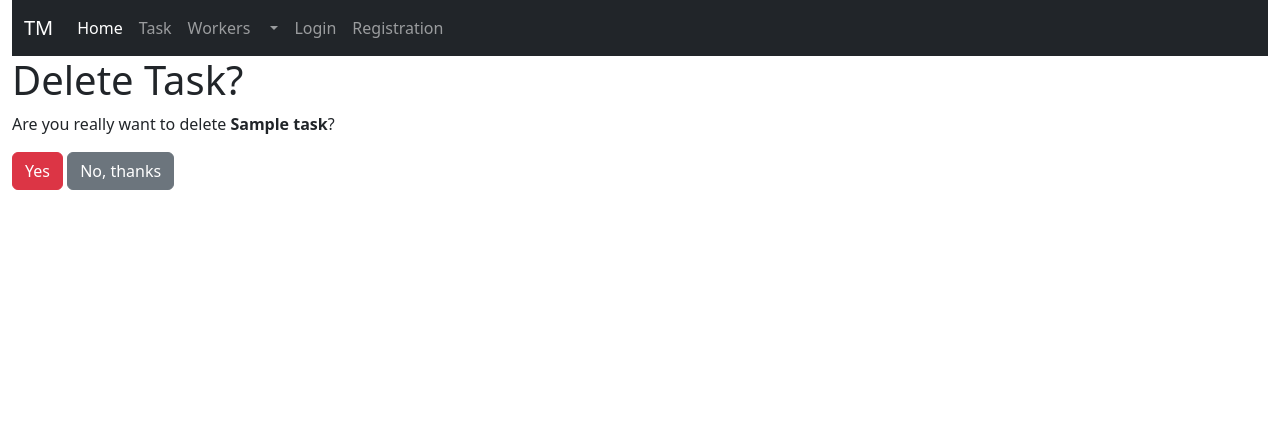
After one commit to KantorSerhiy/IT-Company-Task-Manager, a Django app: page /tasks/1/delete in a window 1280 px wide. The commit adds this page. Shown: the top 430 px of the page. Run offline with Django 4.2, Linux system fonts and the light colour scheme; tables that the repository leaves empty hold one stand-in row (values such as "Sample post").

Commit message:
add create update and delete functions for task

```diff
--- a/TaskManager/forms.py
+++ b/TaskManager/forms.py
@@ -21,6 +21,12 @@ class TaskCreateForm(forms.ModelForm):
         fields = "__all__"
 
 
+class TaskUpdateForm(forms.ModelForm):
+    class Meta:
+        model = Task
+        fields = "__all__"
+
+
 class WorkerUpdateForm(forms.ModelForm):
     class Meta:
         model = Worker
--- a/TaskManager/models.py
+++ b/TaskManager/models.py
@@ -73,7 +73,7 @@ class Worker(AbstractUser):
         kwargs = {
             "slug": self.slug
         }
-        return reverse('TaskManager:worker_detail', kwargs=kwargs)
+        return reverse('TaskManager:worker-detail', kwargs=kwargs)
 
     class Meta:
         verbose_name = "worker"
--- a/TaskManager/urls.py
+++ b/TaskManager/urls.py
@@ -24,16 +24,17 @@ urlpatterns = [
     path("register/", RegisterUser.as_view(), name="register"),
     path("logout/", LogoutUser.as_view(), name="logout"),
     path("done/<str:name>", RegisterDone.as_view(), name="done"),
-    path("worker/<slug:slug>", WorkerDetailView.as_view(), name="worker_detail"),
-    path("workers/", WorkerListView.as_view(), name="worker_list"),
+    path("worker/<slug:slug>", WorkerDetailView.as_view(), name="worker-detail"),
+    path("workers/", WorkerListView.as_view(), name="worker-list"),
     path("worker/<slug:slug>/delete/", WorkerDeleteView.as_view(), name="worker-delete"),
     path("worker/<slug:slug>/update/", WorkerUpdateView.as_view(), name="worker-update"),
     path("tasks/", TaskListView.as_view(), name="tasks-list"),
     path("tasks/<int:pk>", TaskDetailView.as_view(), name="tasks-detail"),
-    path("tasks/", TaskUpdateView.as_view(), name="tasks-update"),
-    path("tasks/", TaskDeleteView.as_view(), name="tasks-delete"),
     path("tasks/complate/<int:pk>", task_complete_view, name="task-complete"),
-    path("tasks/create/", TaskCreateView.as_view(), name="task-create")
+    path("tasks/create/", TaskCreateView.as_view(), name="task-create"),
+    path("tasks/<int:pk>/update", TaskUpdateView.as_view(), name="task-update"),
+    path("tasks/<int:pk>/delete", TaskDeleteView.as_view(), name="task-delete"),
+
 ]
 
 app_name = "TaskManager"
--- a/TaskManager/views.py
+++ b/TaskManager/views.py
@@ -6,7 +6,7 @@ from django.shortcuts import render
 from django.urls import reverse_lazy
 from django.views import generic
 
-from TaskManager.forms import WorkerCreationForm, WorkerUpdateForm, TaskCreateForm
+from TaskManager.forms import WorkerCreationForm, WorkerUpdateForm, TaskCreateForm, TaskUpdateForm
 
 from TaskManager.models import Worker, Task
 
@@ -91,7 +91,13 @@ class TaskDetailView(generic.DetailView):
 
 
 class TaskUpdateView(generic.UpdateView):
-    pass
+    model = Task
+    form_class = TaskUpdateForm
+    success_url = reverse_lazy("TaskManager:tasks-detail")
+    template_name = "TaskManager/task_update.html"
+
+    def get_success_url(self):
+        return reverse_lazy("TaskManager:tasks-detail", kwargs={"pk": self.object.id})
 
 
 class TaskCreateView(generic.CreateView):
@@ -102,7 +108,9 @@ class TaskCreateView(generic.CreateView):
 
 
 class TaskDeleteView(generic.DeleteView):
-    pass
+    model = Task
+    template_name = "TaskManager/confirm_delete_task.html"
+    success_url = reverse_lazy("TaskManager:tasks-list")
 
 
 def task_complete_view(request, pk):
--- /dev/null
+++ b/templates/TaskManager/confirm_delete_task.html
@@ -0,0 +1,12 @@
+{% extends "base.html" %}
+
+{% block content %}
+    <h1>Delete Task?</h1>
+    <p>Are you really want to delete <strong>{{ task.name }}</strong>?</p>
+    <form action="" method="post">
+      {% csrf_token %}
+
+      <input type="submit" value="Yes" class="btn btn-danger">
+      <a class="btn btn-secondary" href="{% url 'TaskManager:tasks-detail' pk=task.id %}">No, thanks</a>
+    </form>
+{% endblock %}
--- a/templates/TaskManager/task_detail.html
+++ b/templates/TaskManager/task_detail.html
@@ -3,11 +3,11 @@
 {% block content %}
   <h1>
     Task: {{ task.name }}
-    <a href="#" class="btn btn-danger link-to-page">
+    <a href="{% url 'TaskManager:task-delete' pk=task.id %}" class="btn btn-danger link-to-page">
       Delete
     </a>
 
-    <a href="#" class="btn btn-secondary link-to-page">
+    <a href="{% url 'TaskManager:task-update' pk=task.id %}" class="btn btn-secondary link-to-page">
       Update task
     </a>
   </h1>
--- a/templates/includes/navigation.html
+++ b/templates/includes/navigation.html
@@ -14,7 +14,7 @@
           <a class="nav-link" href="{% url 'TaskManager:tasks-list' %}">Task</a>
         </li>
         <li class="nav-item">
-          <a class="nav-link" href="{% url 'TaskManager:worker_list' %}">Workers</a>
+          <a class="nav-link" href="{% url 'TaskManager:worker-list' %}">Workers</a>
         </li>
         <li class="nav-item dropdown">
           <a class="nav-link dropdown-toggle" href="#" role="button" data-bs-toggle="dropdown" aria-expanded="false">
```
Also changed, not shown: templates/TaskManager/task_list.html (+9 -2 lines), templates/TaskManager/task_update.html (added, +12 -0 lines).
